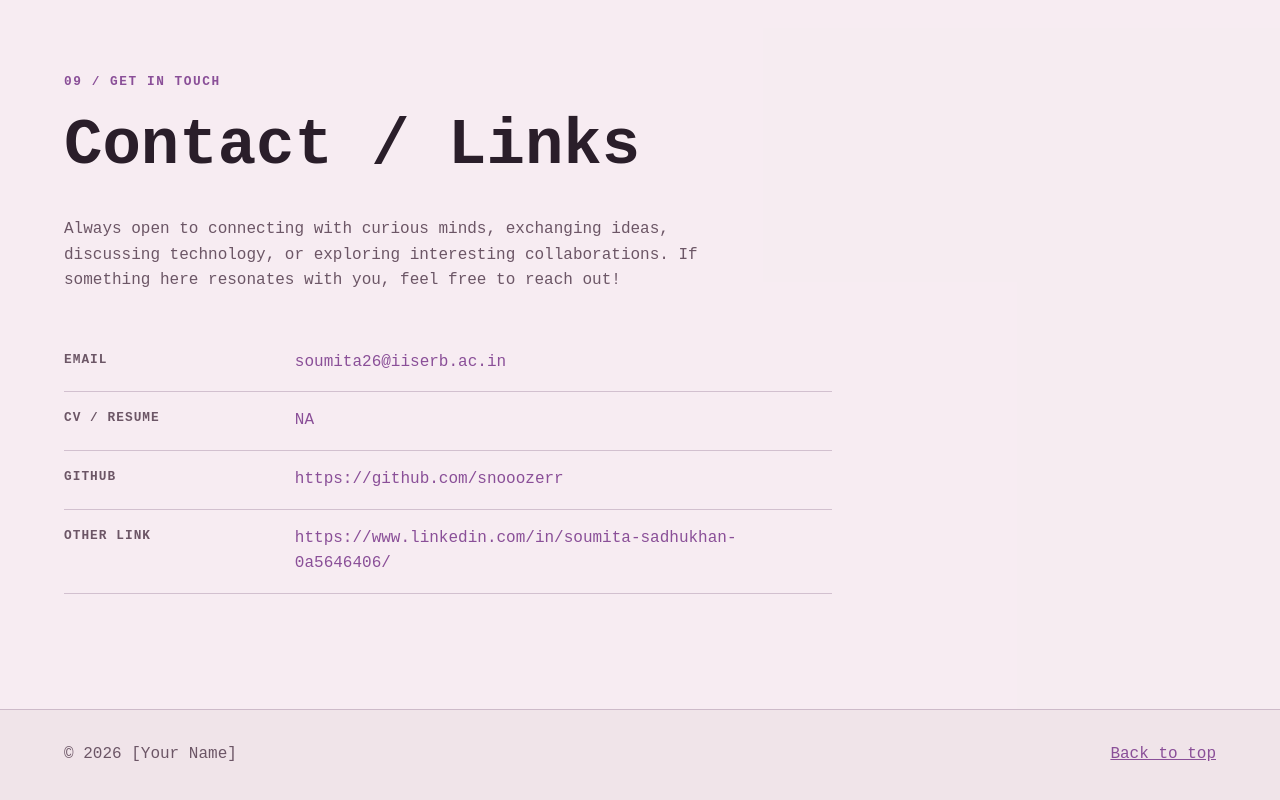
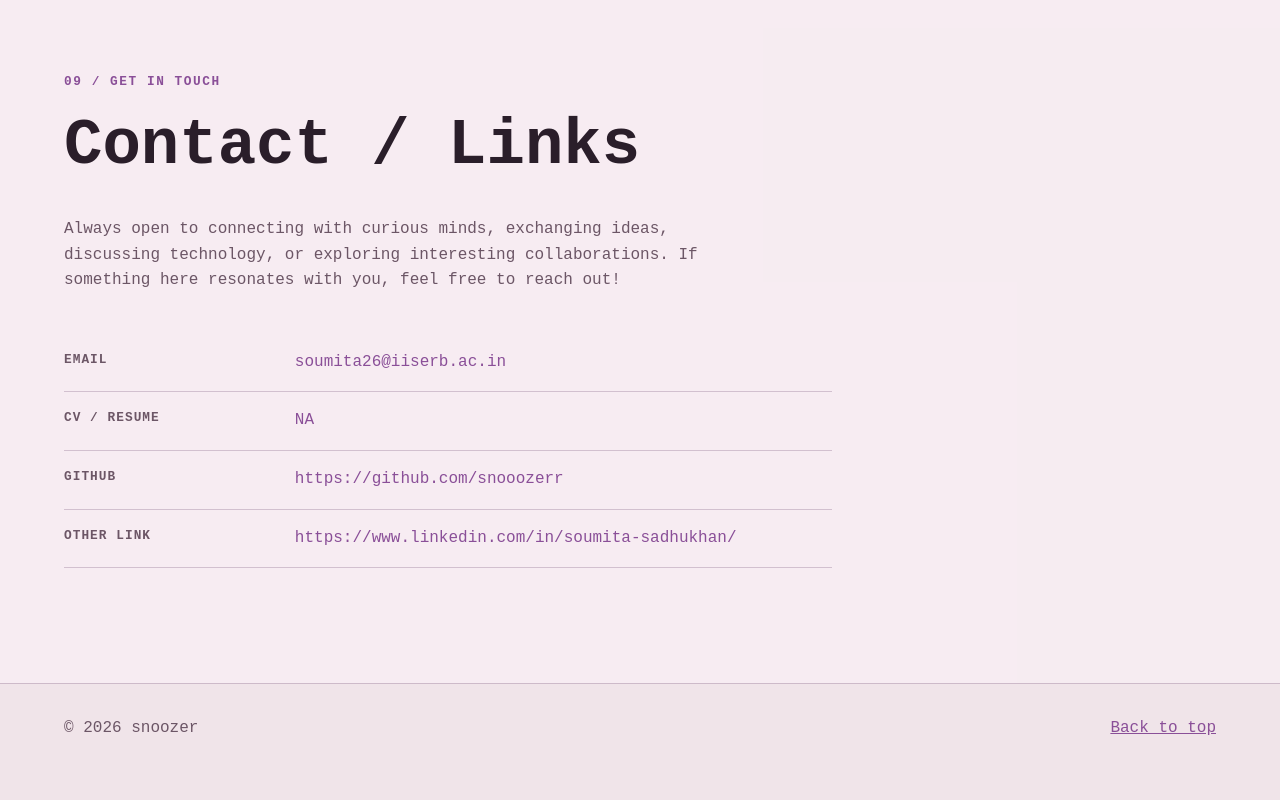
Before and after one commit to snooozerr/Portfolio, a plain HTML site: page index.html in a window 1280 px wide. Shown: the part 6831-7631 px from the top of the page. After the commit the page ends 7605 px from the top, so only its background shows below. Drawn offline with Linux system fonts and the light colour scheme.

Commit message:
Updated link

```diff
--- a/index.html
+++ b/index.html
@@ -541,7 +541,7 @@
             </a>
             <a href="https://www.linkedin.com/in/soumita-sadhukhan-0a5646406/">
               <span class="contact-label">Other link</span>
-              <span>https://www.linkedin.com/in/soumita-sadhukhan-0a5646406/</span>
+              <span>https://www.linkedin.com/in/soumita-sadhukhan/</span>
             </a>
           </address>
         </div>
@@ -550,7 +550,7 @@
 
     <footer class="site-footer">
       <div class="container">
-        <p>&copy; <span id="current-year">[Year]</span> [Your Name]</p>
+        <p>&copy; <span id="current-year">2026</span> snoozer</p>
         <a href="#landing">Back to top</a>
       </div>
     </footer>
```
